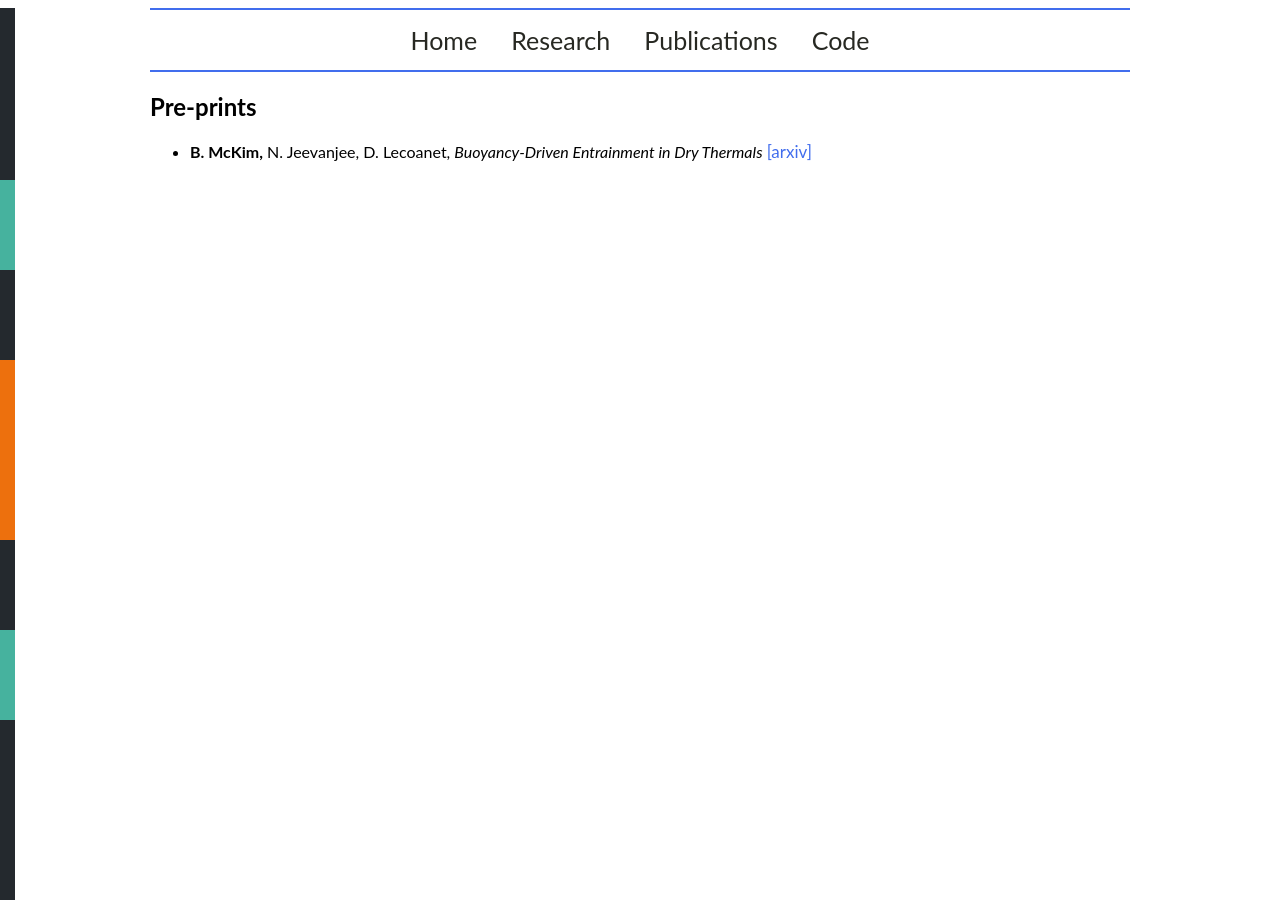
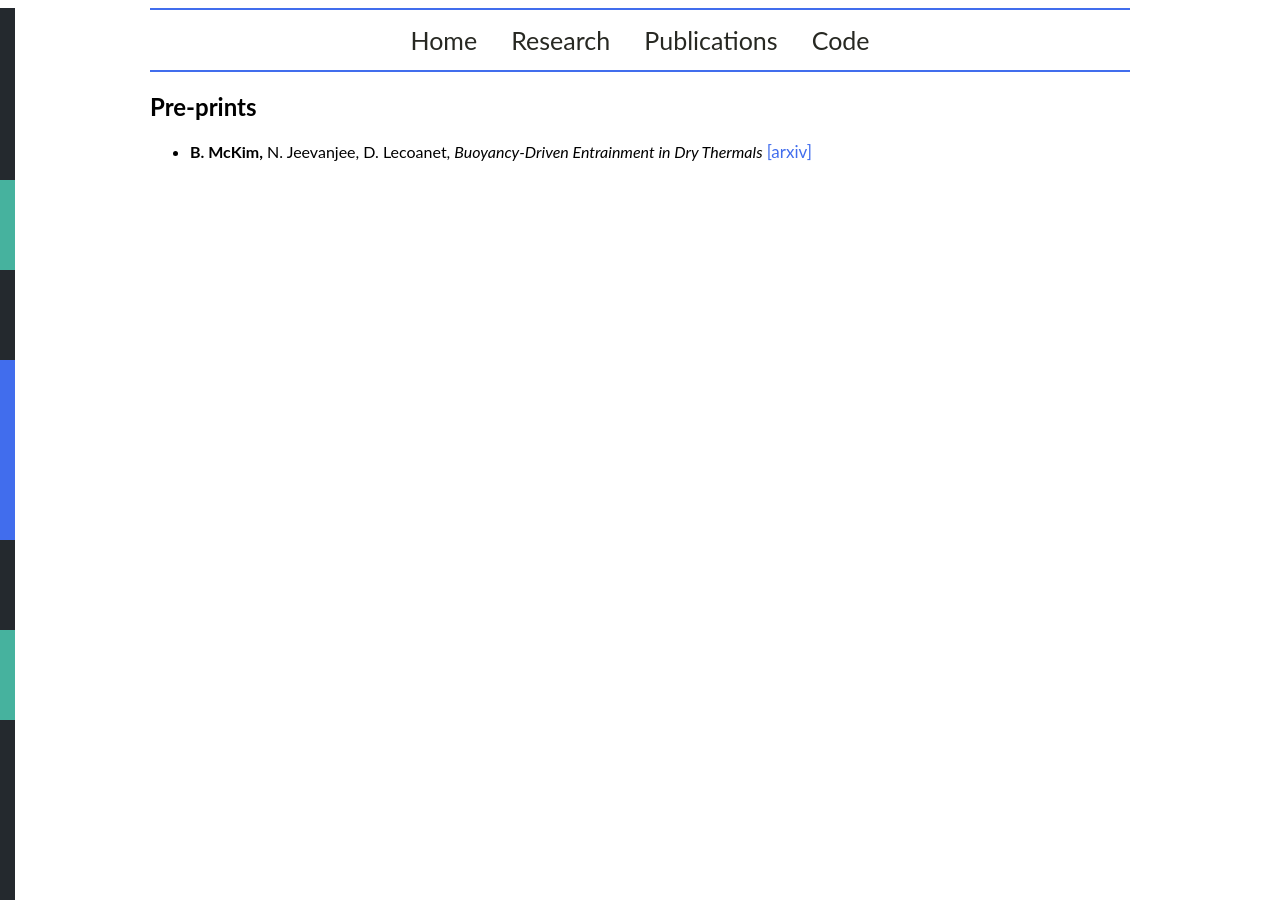
Before and after one commit to mckimb/mckimb.github.io, a Jekyll site: the page built from papers/index.html, in a window 1280 px wide. Built offline with Jekyll 4.4.1, drawn with Linux system fonts in a browser that asks for light colours.

Commit message:
Update main.css

```diff
--- a/css/main.css
+++ b/css/main.css
@@ -119,7 +119,7 @@ nav ul li, footer ul li {
   position: absolute;
 }
 .vl4 {
-  border-left: 15px solid #ed700d;
+  border-left: 15px solid #416ded;
   margin-left: -150px;
   height: 20%;
   top: 40%;
```
